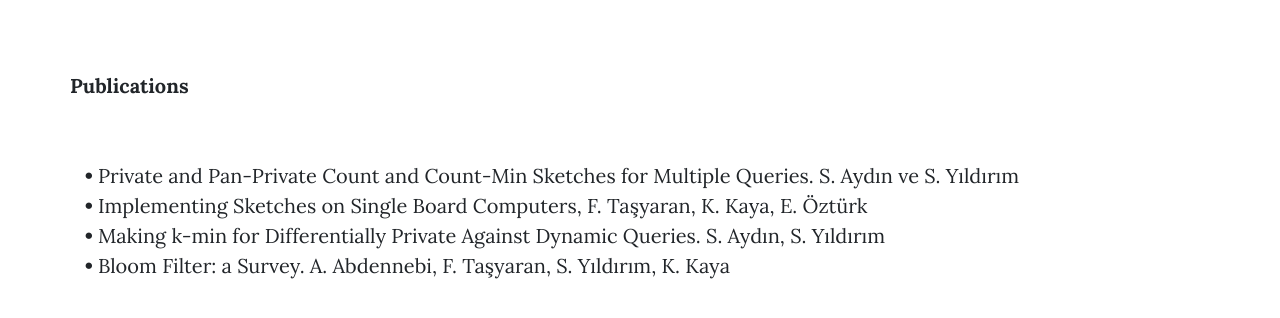
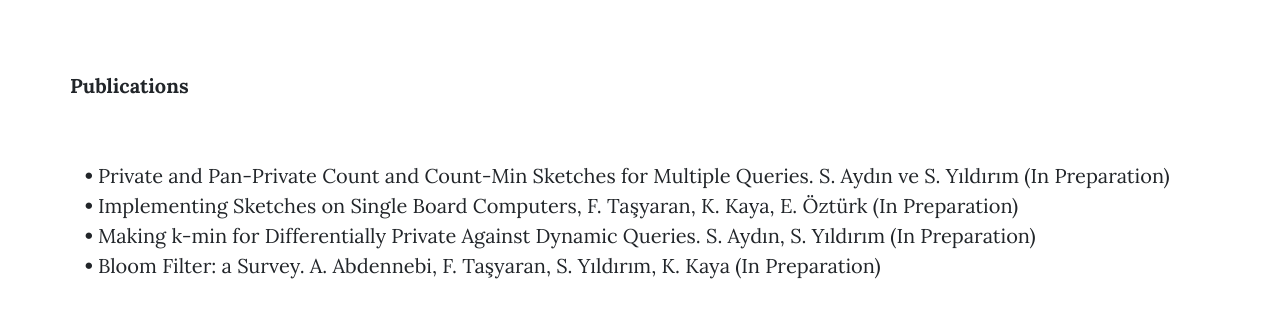
Before and after one commit to Dolap-IDP/IDP, a website: page publications.html in a window 1280 px wide. Shown: the part 130-448 px from the top of the page. Drawn offline with Linux system fonts and the light colour scheme.

Commit message:
Update publications.html

```diff
--- a/publications.html
+++ b/publications.html
@@ -72,10 +72,10 @@
         <p align="center"><b>Publications</b></p>
       </div>
       <p>
-      <b>• </b> Private and Pan-Private Count and Count-Min Sketches for Multiple Queries. S. Aydın ve S. Yıldırım<br>
-      <b>• </b> Implementing Sketches on Single Board Computers, F. Taşyaran, K. Kaya, E. Öztürk<br>
-      <b>• </b> Making k-min for Differentially Private Against Dynamic Queries. S. Aydın, S. Yıldırım<br>
-      <b>• </b> Bloom Filter: a Survey. A. Abdennebi, F. Taşyaran, S. Yıldırım, K. Kaya<br>
+      <b>• </b> Private and Pan-Private Count and Count-Min Sketches for Multiple Queries. S. Aydın ve S. Yıldırım (In Preparation)<br>
+      <b>• </b> Implementing Sketches on Single Board Computers, F. Taşyaran, K. Kaya, E. Öztürk (In Preparation)<br>
+      <b>• </b> Making k-min for Differentially Private Against Dynamic Queries. S. Aydın, S. Yıldırım (In Preparation)<br>
+      <b>• </b> Bloom Filter: a Survey. A. Abdennebi, F. Taşyaran, S. Yıldırım, K. Kaya (In Preparation)<br>
       </p>
     </div>
 </section>
```
